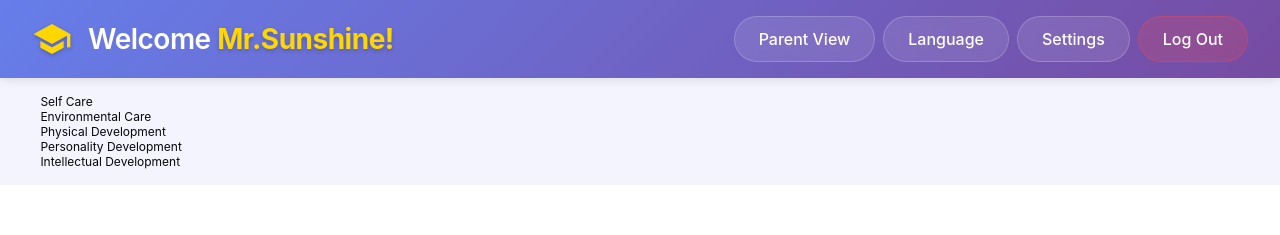
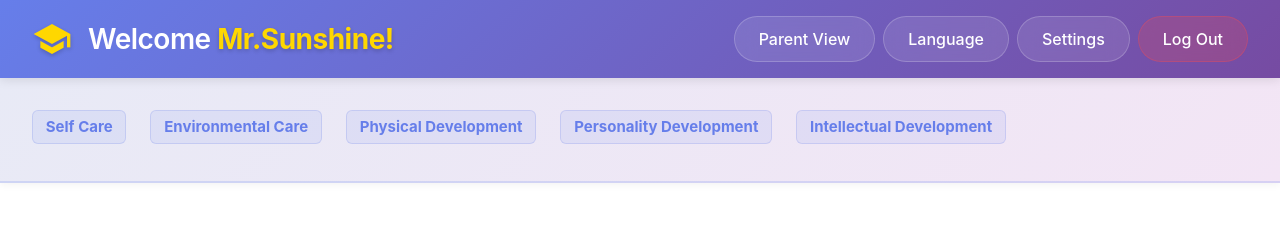
Before and after one commit to AleksejSlokvenko/HDLP2, a React (Vite) app in the folder hdlpApp-react/: page /making_bed in a window 1280 px wide. Shown: the top 235 px of the page. Built offline with nearby package versions, Linux system fonts and the light colour scheme.

Commit message:
Redesign menu-container with improved styling and hover functionality
Co-authored-by: AlexMorgun-MDS <46176761+AlexMorgun-MDS@users.noreply.github.com>

```diff
--- a/hdlpApp-react/src/pages/ChildsView.css
+++ b/hdlpApp-react/src/pages/ChildsView.css
@@ -1,6 +1,16 @@
 .menu-container {
-  background: #f4f4ff;
-  padding: 1rem 2rem;
+  background: linear-gradient(135deg, #e8eaf6 0%, #f3e5f5 100%);
+  padding: 1.5rem 2rem;
+  border-bottom: 2px solid rgba(102, 126, 234, 0.2);
+  box-shadow: 0 2px 8px rgba(0, 0, 0, 0.05);
+}
+
+#menu {
+  max-width: 1400px;
+  margin: 0 auto;
+  display: inline-block;
+  margin-right: 1.5rem;
+  vertical-align: top;
 }
 
 #menu ul {
@@ -8,29 +18,69 @@
   padding: 0;
   list-style: none;
   font-family: -apple-system, BlinkMacSystemFont, 'Segoe UI', Roboto, Oxygen, Ubuntu, Cantarell, 'Open Sans', 'Helvetica Neue', sans-serif;
-  font-size: 12px;
+  font-size: 14px;
 }
 
 #menu ul li {
-  margin-left: 0.7em;
-  transition-duration: 1s;
+  margin-left: 0;
+  position: relative;
+  transition: all 0.3s ease;
+}
+
+#menu > ul > li {
+  padding: 0.5rem 0;
 }
 
 #menu ul li a {
-  color: #060808;
+  color: #4a148c;
   text-decoration: none;
+  font-weight: 600;
+  padding: 0.4rem 0.8rem;
+  border-radius: 6px;
+  display: inline-block;
+  transition: all 0.3s ease;
+  background: rgba(255, 255, 255, 0.3);
+  border: 1px solid transparent;
+}
+
+#menu > ul > li > a {
+  font-size: 15px;
+  font-weight: 700;
+  color: #667eea;
+  background: rgba(102, 126, 234, 0.1);
+  border: 1px solid rgba(102, 126, 234, 0.2);
 }
 
 #menu ul li a:hover {
-  text-decoration: underline;
-  opacity: 0.9;
+  background: rgba(102, 126, 234, 0.15);
+  transform: translateX(3px);
+  border-color: rgba(102, 126, 234, 0.3);
+  text-decoration: none;
+  box-shadow: 0 2px 6px rgba(102, 126, 234, 0.2);
+}
+
+#menu ul li ul {
+  padding-left: 1.2rem;
+  margin-top: 0.3rem;
 }
 
 #menu ul li ul li {
   display: none;
+  animation: slideIn 0.3s ease;
 }
 
-#menu ul li:hover ul li {
+@keyframes slideIn {
+  from {
+    opacity: 0;
+    transform: translateX(-10px);
+  }
+  to {
+    opacity: 1;
+    transform: translateX(0);
+  }
+}
+
+#menu ul li:hover > ul > li {
   display: block;
 }
 
@@ -40,6 +90,46 @@
 
 #menu ul li ul li:hover > ul {
   display: block;
+}
+
+#menu ul li ul li ul li {
+  display: none;
+}
+
+#menu ul li ul li:hover > ul > li {
+  display: block;
+}
+
+/* Nested level styling */
+#menu ul li ul li a {
+  font-size: 13px;
+  color: #5e35b1;
+  background: rgba(94, 53, 177, 0.08);
+  border-color: rgba(94, 53, 177, 0.15);
+}
+
+#menu ul li ul li ul li a {
+  font-size: 12px;
+  color: #7e57c2;
+  background: rgba(126, 87, 194, 0.06);
+  font-weight: 500;
+}
+
+/* Responsive design for menu container */
+@media (max-width: 768px) {
+  .menu-container {
+    padding: 1rem;
+  }
+
+  #menu {
+    display: block;
+    margin-right: 0;
+    margin-bottom: 1rem;
+  }
+
+  #menu ul {
+    font-size: 13px;
+  }
 }
 
 section {
--- a/hdlpApp-react/src/pages/ParentsView.css
+++ b/hdlpApp-react/src/pages/ParentsView.css
@@ -1,6 +1,16 @@
 .menu-container {
-  background: #f4f4ff;
-  padding: 1rem 2rem;
+  background: linear-gradient(135deg, #e8eaf6 0%, #f3e5f5 100%);
+  padding: 1.5rem 2rem;
+  border-bottom: 2px solid rgba(102, 126, 234, 0.2);
+  box-shadow: 0 2px 8px rgba(0, 0, 0, 0.05);
+}
+
+#menu {
+  max-width: 1400px;
+  margin: 0 auto;
+  display: inline-block;
+  margin-right: 1.5rem;
+  vertical-align: top;
 }
 
 #menu ul {
@@ -8,29 +18,69 @@
   padding: 0;
   list-style: none;
   font-family: -apple-system, BlinkMacSystemFont, 'Segoe UI', Roboto, Oxygen, Ubuntu, Cantarell, 'Open Sans', 'Helvetica Neue', sans-serif;
-  font-size: 12px;
+  font-size: 14px;
 }
 
 #menu ul li {
-  margin-left: 0.7em;
-  transition-duration: 1s;
+  margin-left: 0;
+  position: relative;
+  transition: all 0.3s ease;
+}
+
+#menu > ul > li {
+  padding: 0.5rem 0;
 }
 
 #menu ul li a {
-  color: #060808;
+  color: #4a148c;
   text-decoration: none;
+  font-weight: 600;
+  padding: 0.4rem 0.8rem;
+  border-radius: 6px;
+  display: inline-block;
+  transition: all 0.3s ease;
+  background: rgba(255, 255, 255, 0.3);
+  border: 1px solid transparent;
+}
+
+#menu > ul > li > a {
+  font-size: 15px;
+  font-weight: 700;
+  color: #667eea;
+  background: rgba(102, 126, 234, 0.1);
+  border: 1px solid rgba(102, 126, 234, 0.2);
 }
 
 #menu ul li a:hover {
-  text-decoration: underline;
-  opacity: 0.9;
+  background: rgba(102, 126, 234, 0.15);
+  transform: translateX(3px);
+  border-color: rgba(102, 126, 234, 0.3);
+  text-decoration: none;
+  box-shadow: 0 2px 6px rgba(102, 126, 234, 0.2);
+}
+
+#menu ul li ul {
+  padding-left: 1.2rem;
+  margin-top: 0.3rem;
 }
 
 #menu ul li ul li {
   display: none;
+  animation: slideIn 0.3s ease;
 }
 
-#menu ul li:hover ul li {
+@keyframes slideIn {
+  from {
+    opacity: 0;
+    transform: translateX(-10px);
+  }
+  to {
+    opacity: 1;
+    transform: translateX(0);
+  }
+}
+
+#menu ul li:hover > ul > li {
   display: block;
 }
 
@@ -40,6 +90,46 @@
 
 #menu ul li ul li:hover > ul {
   display: block;
+}
+
+#menu ul li ul li ul li {
+  display: none;
+}
+
+#menu ul li ul li:hover > ul > li {
+  display: block;
+}
+
+/* Nested level styling */
+#menu ul li ul li a {
+  font-size: 13px;
+  color: #5e35b1;
+  background: rgba(94, 53, 177, 0.08);
+  border-color: rgba(94, 53, 177, 0.15);
+}
+
+#menu ul li ul li ul li a {
+  font-size: 12px;
+  color: #7e57c2;
+  background: rgba(126, 87, 194, 0.06);
+  font-weight: 500;
+}
+
+/* Responsive design for menu container */
+@media (max-width: 768px) {
+  .menu-container {
+    padding: 1rem;
+  }
+
+  #menu {
+    display: block;
+    margin-right: 0;
+    margin-bottom: 1rem;
+  }
+
+  #menu ul {
+    font-size: 13px;
+  }
 }
 
 section {
--- a/hdlpApp-react/src/pages/lessons/LessonLayout.css
+++ b/hdlpApp-react/src/pages/lessons/LessonLayout.css
@@ -1,6 +1,16 @@
 .menu-container {
-  background: #f4f4ff;
-  padding: 1rem 2rem;
+  background: linear-gradient(135deg, #e8eaf6 0%, #f3e5f5 100%);
+  padding: 1.5rem 2rem;
+  border-bottom: 2px solid rgba(102, 126, 234, 0.2);
+  box-shadow: 0 2px 8px rgba(0, 0, 0, 0.05);
+}
+
+#menu {
+  max-width: 1400px;
+  margin: 0 auto;
+  display: inline-block;
+  margin-right: 1.5rem;
+  vertical-align: top;
 }
 
 #menu ul {
@@ -8,29 +18,69 @@
   padding: 0;
   list-style: none;
   font-family: -apple-system, BlinkMacSystemFont, 'Segoe UI', Roboto, Oxygen, Ubuntu, Cantarell, 'Open Sans', 'Helvetica Neue', sans-serif;
-  font-size: 12px;
+  font-size: 14px;
 }
 
 #menu ul li {
-  margin-left: 0.7em;
-  transition-duration: 1s;
+  margin-left: 0;
+  position: relative;
+  transition: all 0.3s ease;
+}
+
+#menu > ul > li {
+  padding: 0.5rem 0;
 }
 
 #menu ul li a {
-  color: #060808;
+  color: #4a148c;
   text-decoration: none;
+  font-weight: 600;
+  padding: 0.4rem 0.8rem;
+  border-radius: 6px;
+  display: inline-block;
+  transition: all 0.3s ease;
+  background: rgba(255, 255, 255, 0.3);
+  border: 1px solid transparent;
+}
+
+#menu > ul > li > a {
+  font-size: 15px;
+  font-weight: 700;
+  color: #667eea;
+  background: rgba(102, 126, 234, 0.1);
+  border: 1px solid rgba(102, 126, 234, 0.2);
 }
 
 #menu ul li a:hover {
-  text-decoration: underline;
-  opacity: 0.9;
+  background: rgba(102, 126, 234, 0.15);
+  transform: translateX(3px);
+  border-color: rgba(102, 126, 234, 0.3);
+  text-decoration: none;
+  box-shadow: 0 2px 6px rgba(102, 126, 234, 0.2);
+}
+
+#menu ul li ul {
+  padding-left: 1.2rem;
+  margin-top: 0.3rem;
 }
 
 #menu ul li ul li {
   display: none;
+  animation: slideIn 0.3s ease;
 }
 
-#menu ul li:hover ul li {
+@keyframes slideIn {
+  from {
+    opacity: 0;
+    transform: translateX(-10px);
+  }
+  to {
+    opacity: 1;
+    transform: translateX(0);
+  }
+}
+
+#menu ul li:hover > ul > li {
   display: block;
 }
 
@@ -40,6 +90,46 @@
 
 #menu ul li ul li:hover > ul {
   display: block;
+}
+
+#menu ul li ul li ul li {
+  display: none;
+}
+
+#menu ul li ul li:hover > ul > li {
+  display: block;
+}
+
+/* Nested level styling */
+#menu ul li ul li a {
+  font-size: 13px;
+  color: #5e35b1;
+  background: rgba(94, 53, 177, 0.08);
+  border-color: rgba(94, 53, 177, 0.15);
+}
+
+#menu ul li ul li ul li a {
+  font-size: 12px;
+  color: #7e57c2;
+  background: rgba(126, 87, 194, 0.06);
+  font-weight: 500;
+}
+
+/* Responsive design for menu container */
+@media (max-width: 768px) {
+  .menu-container {
+    padding: 1rem;
+  }
+
+  #menu {
+    display: block;
+    margin-right: 0;
+    margin-bottom: 1rem;
+  }
+
+  #menu ul {
+    font-size: 13px;
+  }
 }
 
 section {
```
